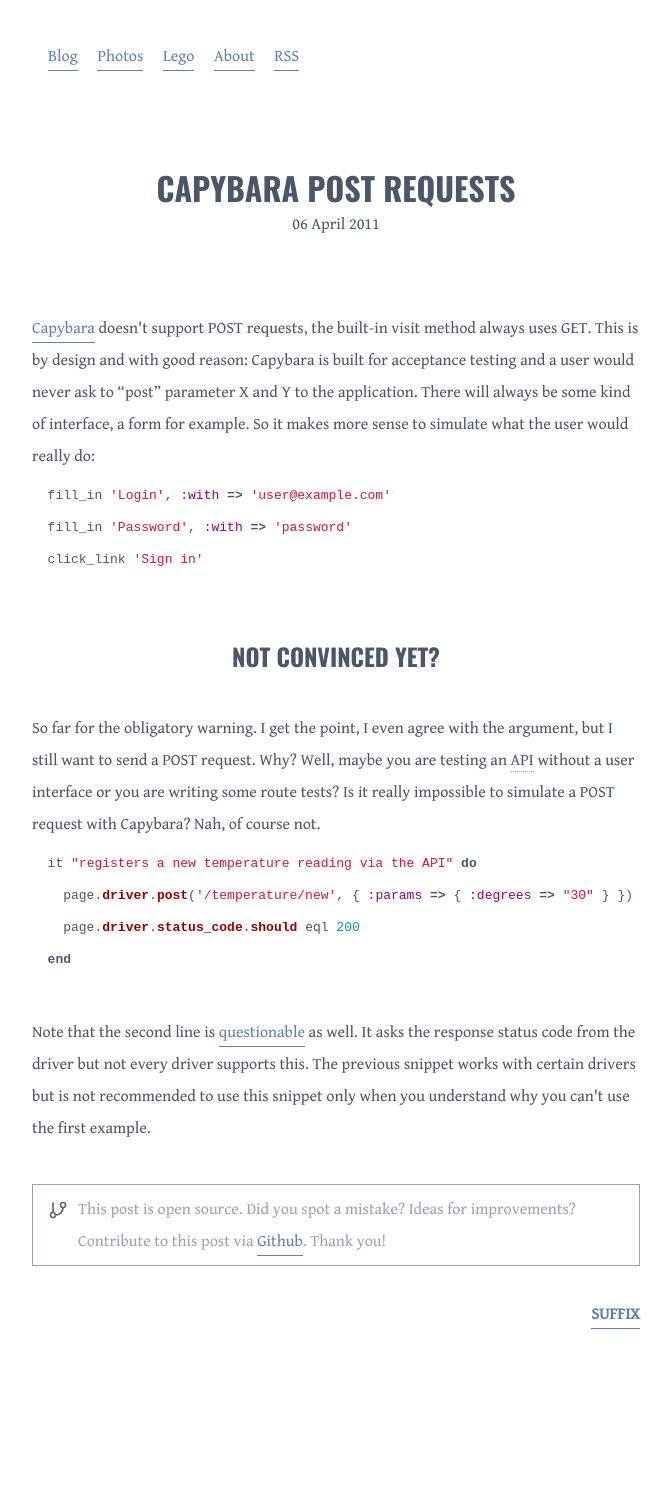
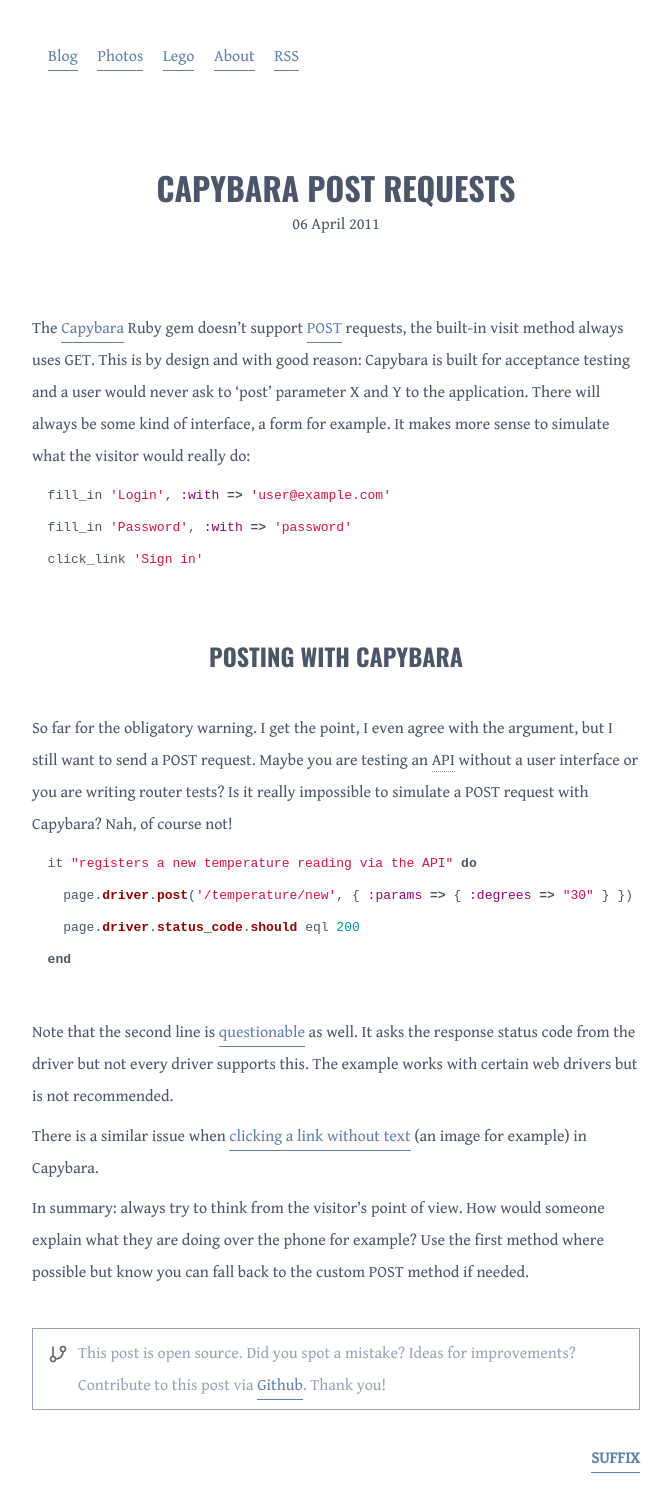
Before and after one commit to cimm/suffix, a Jekyll site: the page built from _posts/2011-04-06-capybara-post-requests.html, in a window 1280 px wide. Shown: the whole page, without its empty margins (304-975 px from the left). Built offline with Jekyll 4.4.1, drawn with Linux system fonts in a browser that asks for light colours; before the commit the page ends 1362 px from its top, so only the background shows below that.

Commit message:
Small SEO improvements to Capybara POST requests article

```diff
--- a/_posts/2011-04-06-capybara-post-requests.html
+++ b/_posts/2011-04-06-capybara-post-requests.html
@@ -1,12 +1,13 @@
 ---
-layout:  post
-title:   Capybara POST requests
-date:    2011-04-06 09:44:28
-updated: 2011-05-19 04:07:56
+layout:      post
+title:       Capybara POST requests
+date:        2011-04-06 09:44:28
+updated:     2020-09-16 08:00:00
+description: Force Ruby’s Capybara gem to make an HTTP POST request even when it’s not recommended.
 ---
 
 <div class="narrow-col">
-  <p><a href="https://github.com/jnicklas/capybara" title="Capybara repository @ Github">Capybara</a> doesn't support POST requests, the built-in visit method always uses GET. This is by design and with good reason: Capybara is built for acceptance testing and a user would never ask to &ldquo;post&rdquo; parameter X and Y to the application. There will always be some kind of interface, a form for example. So it makes more sense to simulate what the user would really do:</p>
+  <p>The <a href="https://github.com/teamcapybara/capybara" title="Capybara git repository @ Github">Capybara</a> Ruby gem doesn’t support <a href="https://developer.mozilla.org/en-US/docs/Web/HTTP/Methods/POST" title="What is a HTTP POST request? @ MDN web docs">POST</a> requests, the built-in visit method always uses GET. This is by design and with good reason: Capybara is built for acceptance testing and a user would never ask to ‘post’ parameter X and Y to the application. There will always be some kind of interface, a form for example. It makes more sense to simulate what the visitor would really do:</p>
 
   {% highlight ruby %}
   fill_in 'Login', :with => 'user@example.com'
@@ -14,9 +15,9 @@
   click_link 'Sign in'
   {% endhighlight %}
 
-  <h2>Not convinced yet?</h2>
+  <h2>POSTing with Capybara</h2>
 
-  <p>So far for the obligatory warning. I get the point, I even agree with the argument, but I still want to send a POST request. Why? Well, maybe you are testing an <abbr title="Application Programming Interface">API</abbr> without a user interface or you are writing some route tests? Is it really impossible to simulate a POST request with Capybara? Nah, of course not.</p>
+  <p>So far for the obligatory warning. I get the point, I even agree with the argument, but I still want to send a POST request. Maybe you are testing an <abbr title="Application Programming Interface">API</abbr> without a user interface or you are writing router tests? Is it really impossible to simulate a POST request with Capybara? Nah, of course not!</p>
 
   {% highlight ruby %}
   it "registers a new temperature reading via the API" do
@@ -25,5 +26,9 @@
   end
   {% endhighlight %}
 
-  <p>Note that the second line is <a href="http://groups.google.com/group/ruby-capybara/browse_thread/thread/29d32f8637239bc1" title="How do I check the HTTP response code? @ Google Groups">questionable</a> as well. It asks the response status code from the driver but not every driver supports this. The previous snippet works with certain drivers but is not recommended to use this snippet only when you understand why you can't use the first example.</p>
+  <p>Note that the second line is <a href="http://groups.google.com/group/ruby-capybara/browse_thread/thread/29d32f8637239bc1" title="How do I check the HTTP response code? @ Google Groups">questionable</a> as well. It asks the response status code from the driver but not every driver supports this. The example works with certain web drivers but is not recommended.</p>
+
+  <p>There is a similar issue when <a href="../click-image-in-link-capybara/" title="Click on an image in a link with Capybara">clicking a link without text</a> (an image for example) in Capybara.</p>
+
+  <p>In summary: always try to think from the visitor’s point of view. How would someone explain what they are doing over the phone for example? Use the first method where possible but know you can fall back to the custom POST method if needed.</p>
 </div>
```
